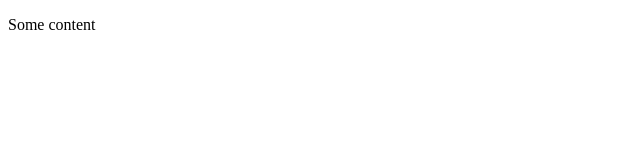
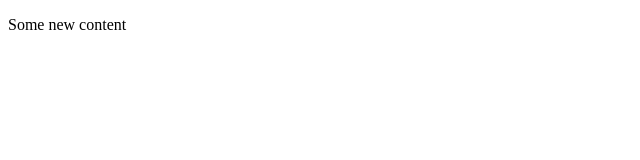
Before and after one commit to vvgovorov/test_page_git, a plain HTML site: page index.html in a window 1280 px wide. Shown: the full height of the page, 0-640 px from the left. Drawn offline with Linux system fonts and the light colour scheme.

Commit message:
Update index.html

```diff
--- a/index.html
+++ b/index.html
@@ -7,7 +7,7 @@
  </head>
 <body>
 <div class="container-fluid">
-<p> Some content</p>
+<p> Some new content</p>
 </div>
 </body>
 </html>
```
